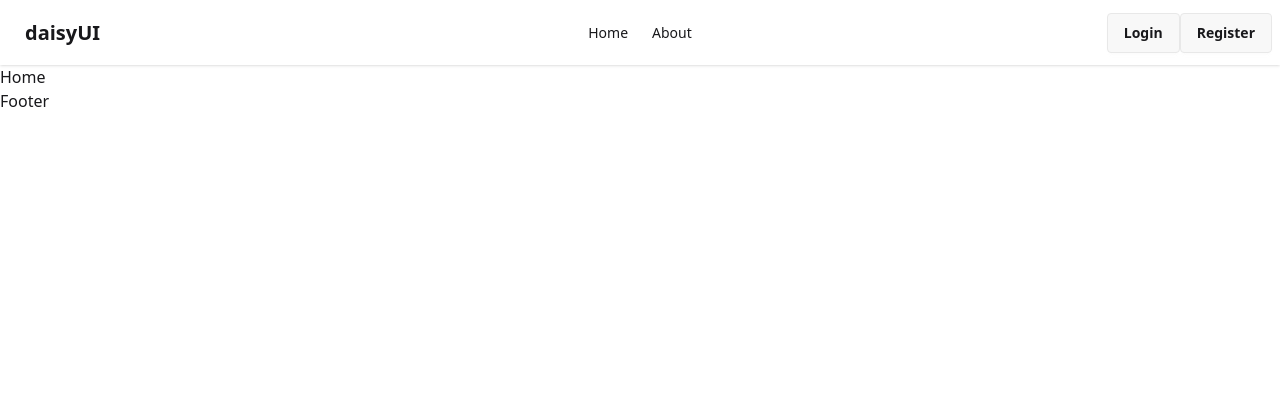
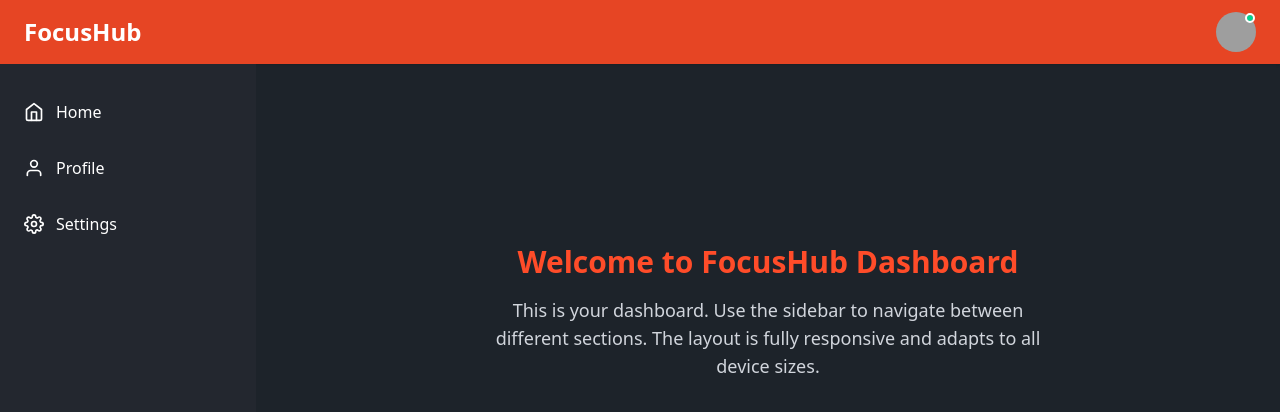
Before and after one commit to mdshakibsami/FocusHub, a React (Vite) app in the folder Client/: page / in a window 1280 px wide. Shown: the top 412 px of the page. Built offline with nearby package versions, Linux system fonts and the light colour scheme; no server answers; grey boxes are pictures that could not be loaded.

Commit message:
Add react-icons and sweetalert2; enhance Navbar with logout confirmation, and improve Home, Login, and Register pages with responsive design and user feedback.

```diff
--- a/Client/package.json
+++ b/Client/package.json
@@ -14,7 +14,9 @@
     "firebase": "^12.2.1",
     "react": "^19.1.1",
     "react-dom": "^19.1.1",
+    "react-icons": "^5.5.0",
     "react-router": "^7.8.2",
+    "sweetalert2": "^11.22.5",
     "tailwindcss": "^4.1.12"
   },
   "devDependencies": {
--- a/Client/src/components/navbar/Navbar.jsx
+++ b/Client/src/components/navbar/Navbar.jsx
@@ -1,56 +1,72 @@
-import { Link } from "react-router";
+import { Link, useNavigate } from "react-router";
+import React, { useState } from "react";
+import useAuth from "../../hooks/useAuth";
+import { FiLogOut } from "react-icons/fi";
+import Swal from "sweetalert2";
 
 const Navbar = () => {
-  const links = (
-    <>
-      <li>
-        <Link to={"/"}>Home</Link>
-      </li>
-      <li>
-        <Link to={"/about"}>About</Link>
-      </li>
-    </>
-  );
+  const [showLogout, setShowLogout] = useState(false);
+  const { user, logOut } = useAuth();
+  const navigate = useNavigate();
+
+  const handleLogOut = () => {
+    Swal.fire({
+      title: "Do you want to logout?",
+      icon: "warning",
+      showCancelButton: true,
+      color: "#fff", // Set text color to white
+      background: "#23272f",
+      confirmButtonColor: "#e64524",
+      cancelButtonColor: "#e64524",
+      confirmButtonText: "Yes, logout",
+    }).then((result) => {
+      if (result.isConfirmed) {
+        logOut();
+        Swal.fire({
+          toast: true,
+          position: "top-end",
+          icon: "success",
+          background: "#23272f",
+          title: "Logout successful!",
+          showConfirmButton: false,
+          timer: 2000,
+        });
+        navigate("/login");
+      }
+    });
+  };
+
   return (
-    <div className="navbar bg-base-100 shadow-sm">
+    <div className="navbar bg-[#e64524] shadow-sm pr-4 sm:px-6">
       <div className="navbar-start">
-        <div className="dropdown">
-          <div tabIndex={0} role="button" className="btn btn-ghost lg:hidden">
-            <svg
-              xmlns="http://www.w3.org/2000/svg"
-              className="h-5 w-5"
-              fill="none"
-              viewBox="0 0 24 24"
-              stroke="currentColor"
-            >
-              {" "}
-              <path
-                strokeLinecap="round"
-                strokeLinejoin="round"
-                strokeWidth="2"
-                d="M4 6h16M4 12h8m-8 6h16"
-              />{" "}
-            </svg>
-          </div>
-          <ul
-            tabIndex={0}
-            className="menu menu-sm dropdown-content bg-base-100 rounded-box z-1 mt-3 w-52 p-2 shadow"
+        <a className="text-2xl hidden md:block font-bold">FocusHub</a>
+      </div>
+
+      <div className="navbar-end items-center space-x-5">
+        <div>
+          <h1 className="font-bold">{user?.displayName}</h1>
+        </div>
+        <div className="relative">
+          <button
+            className="avatar avatar-online focus:outline-none"
+            onClick={() => setShowLogout((prev) => !prev)}
+            aria-label="Profile"
           >
-            {links}
-          </ul>
+            <div className="w-10 rounded-full">
+              <img src="https://img.daisyui.com/images/profile/demo/gordon@192.webp" />
+            </div>
+          </button>
+          {showLogout && (
+            <div className="absolute right-0 mt-4 px-4 py-2 hover:bg-[#FF4C29]  transition-colors bg-[#23272F] rounded shadow-lg z-50">
+              <Link className="block text-white " onClick={handleLogOut}>
+                <div className="flex gap-3 justify-center items-center">
+                  <FiLogOut className=" text-white text-xl" />
+                  <h1 className="font-bold"> Logout</h1>
+                </div>
+              </Link>
+            </div>
+          )}
         </div>
-        <a className="btn btn-ghost text-xl">daisyUI</a>
-      </div>
-      <div className="navbar-center hidden lg:flex">
-        <ul className="menu menu-horizontal px-1">{links}</ul>
-      </div>
-      <div className="navbar-end">
-        <Link className="btn" to={"/login"}>
-          Login
-        </Link>
-        <Link className="btn" to={"/register"}>
-          Register
-        </Link>
       </div>
     </div>
   );
--- a/Client/src/pages/Home.jsx
+++ b/Client/src/pages/Home.jsx
@@ -1,13 +1,99 @@
-import React from "react";
+import React, { useState } from "react";
 import Navbar from "../components/navbar/Navbar";
 import Footer from "../components/footer/Footer";
+import {
+  FiHome,
+  FiUser,
+  FiSettings,
+  FiLogOut,
+  FiMenu,
+  FiX,
+} from "react-icons/fi";
 
 const Home = () => {
+  const [drawerOpen, setDrawerOpen] = useState(false);
+
   return (
-    <div>
-      <Navbar></Navbar>
-      Home
-      <Footer></Footer>
+    <div className="min-h-screen flex flex-col bg-[#1d232a] text-white">
+      <Navbar />
+      <div className="flex flex-1">
+        {/* Sidebar Drawer */}
+        {/* Hamburger button for mobile */}
+        <button
+          className="fixed top-4 left-4 z-40 md:hidden p-2 rounded-lg bg-[#2C394B] text-white shadow-lg"
+          onClick={() => setDrawerOpen(true)}
+          aria-label="Open sidebar"
+        >
+          <FiMenu className="text-2xl" />
+        </button>
+        {/* Overlay and Drawer */}
+        {drawerOpen && (
+          <div
+            className="fixed inset-0 z-30 bg-black bg-opacity-60 md:hidden"
+            onClick={() => setDrawerOpen(false)}
+          ></div>
+        )}
+        <aside
+          className={`fixed z-40 inset-y-0 left-0 w-64 bg-[#23272F] text-white transform transition-transform duration-300 md:relative md:translate-x-0 md:w-64 flex flex-col ${
+            drawerOpen ? "translate-x-0" : "-translate-x-full"
+          }`}
+        >
+          {/* Close button for mobile */}
+          <button
+            className="md:hidden p-2 rounded-lg bg-[#FF4C29] text-white"
+            onClick={() => setDrawerOpen(false)}
+            aria-label="Close sidebar"
+          >
+            <FiX className="text-xl" />
+          </button>
+
+          <nav className="flex-1 py-6">
+            <ul className="space-y-2">
+              <li>
+                <a
+                  href="#"
+                  className="flex items-center gap-3 px-6 py-3 rounded-lg hover:bg-[#2C394B] transition-colors"
+                >
+                  <FiHome className="text-xl" />
+                  Home
+                </a>
+              </li>
+              <li>
+                <a
+                  href="#"
+                  className="flex items-center gap-3 px-6 py-3 rounded-lg hover:bg-[#2C394B] transition-colors"
+                >
+                  <FiUser className="text-xl" />
+                  Profile
+                </a>
+              </li>
+              <li>
+                <a
+                  href="#"
+                  className="flex items-center gap-3 px-6 py-3 rounded-lg hover:bg-[#2C394B] transition-colors"
+                >
+                  <FiSettings className="text-xl" />
+                  Settings
+                </a>
+              </li>
+            </ul>
+          </nav>
+        </aside>
+
+        {/* Main Content */}
+        <main className="flex-1 p-6 transition-all duration-300">
+          <div className="flex flex-col items-center justify-center min-h-[60vh]">
+            <h1 className="text-3xl font-bold mb-4 text-[#FF4C29]">
+              Welcome to FocusHub Dashboard
+            </h1>
+            <p className="text-lg text-gray-300 mb-8 text-center max-w-xl">
+              This is your dashboard. Use the sidebar to navigate between
+              different sections. The layout is fully responsive and adapts to
+              all device sizes.
+            </p>
+          </div>
+        </main>
+      </div>
     </div>
   );
 };
--- a/Client/src/pages/Login.jsx
+++ b/Client/src/pages/Login.jsx
@@ -1,25 +1,50 @@
 import React, { useState } from "react";
 import useAuth from "../hooks/useAuth";
-import { useNavigate } from "react-router";
+import { Link, useNavigate } from "react-router";
 import loginImage from "../assets/auth/login.svg";
+import Swal from "sweetalert2";
 
 const Login = () => {
   const [email, setEmail] = useState("");
   const [password, setPassword] = useState("");
+  const [customError, setCustomError] = useState("");
   const navigate = useNavigate();
-  const { signIn } = useAuth();
+  const { signIn, user } = useAuth();
+  if (user) {
+    // return navigate("/")
+  }
 
   const handleSubmit = (e) => {
     e.preventDefault();
     signIn(email, password)
       .then((res) => {
-        console.log("Login ", res);
-        // an alert
+        Swal.fire({
+          toast: true,
+          position: "top-end",
+          icon: "success",
+          background:"#23272f",
+          title: "Login successful!",
+          showConfirmButton: false,
+          timer: 2000,
+        });
         navigate("/");
       })
       .catch((err) => {
-        console.log("Error ", err);
-        // an alert
+        const error = new String(err);
+        if (error.includes("auth/invalid-credential")) {
+          setCustomError("Email or Password is wrong");
+        } else {
+          setCustomError("Something is wrong");
+        }
+
+        Swal.fire({
+          toast: true,
+          position: "top-end",
+          icon: "error",
+          title: customError,
+          showConfirmButton: false,
+          timer: 2000,
+        });
       });
   };
 
@@ -66,6 +91,12 @@ const Login = () => {
               Login
             </button>
           </form>
+          <div className="my-2 flex  gap-2 justify-end">
+            <h1> Don't have an account ?</h1>
+            <Link className="text-blue-500" to={"/register"}>
+              Register
+            </Link>
+          </div>
         </div>
       </div>
     </div>
--- a/Client/src/pages/Register.jsx
+++ b/Client/src/pages/Register.jsx
@@ -1,6 +1,6 @@
 import React, { useState } from "react";
 import useAuth from "../hooks/useAuth";
-import { useNavigate } from "react-router";
+import { Link, useNavigate } from "react-router";
 import registerImage from "../assets/auth/register.svg";
 
 const Register = () => {
@@ -8,7 +8,11 @@ const Register = () => {
   const [email, setEmail] = useState("");
   const [password, setPassword] = useState("");
   const navigate = useNavigate();
-  const { updateUser, createUser } = useAuth();
+  const { updateUser, user, createUser } = useAuth();
+
+  if (user) {
+    // return navigate("/");
+  }
 
   const handleSubmit = (e) => {
     e.preventDefault();
@@ -78,6 +82,12 @@ const Register = () => {
               Register
             </button>
           </form>
+          <div className="my-2 flex  gap-2 justify-end">
+            <h1>Already have an account ?</h1>
+            <Link className="text-blue-500" to={"/login"}>
+              Login
+            </Link>
+          </div>
         </div>
       </div>
     </div>
```
Also changed, not shown: 1 other file (tests, documents, lock files or other folders).
